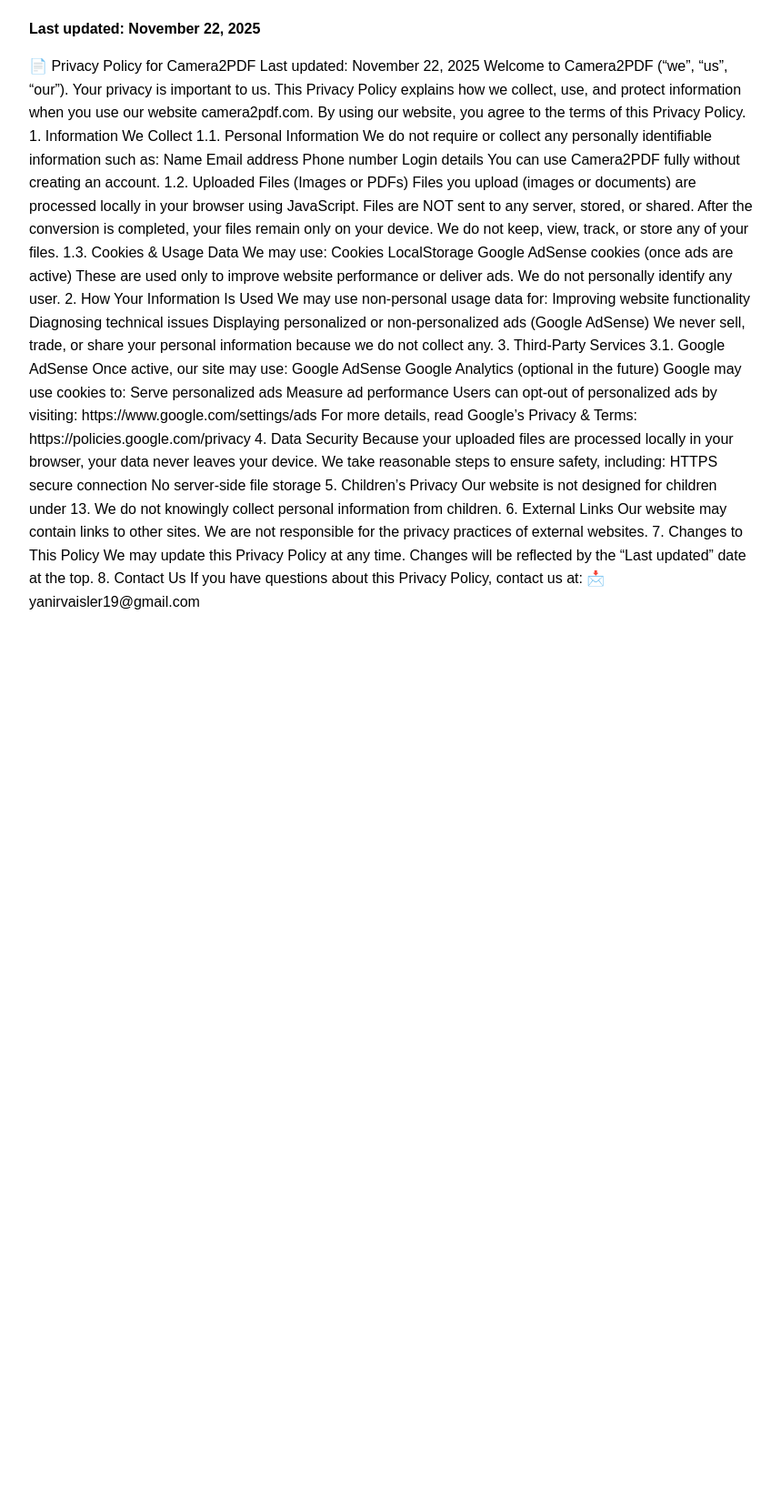
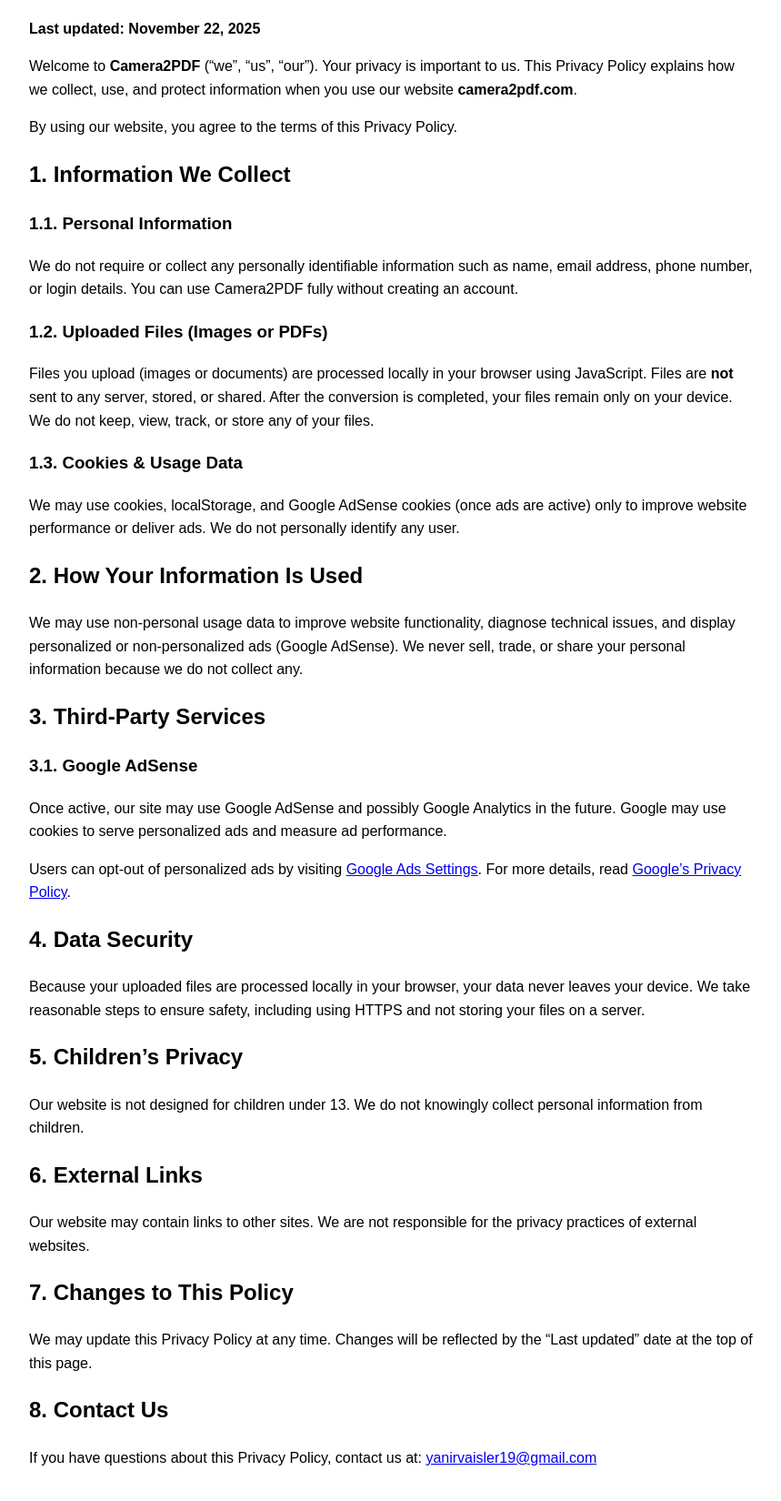
Before and after one commit to Yanir-hub/Photo2PDF, a plain HTML site: page privacy.html in a window 1280 px wide. Shown: the part 94-1744 px from the top of the page at 91% size, without its empty margins (208-1067 px from the left). Before the commit the page ends 808 px from the top, so only its background shows below. Drawn offline with Linux system fonts and the light colour scheme.

Commit message:
Revise privacy policy content and structure
Updated the privacy policy to improve clarity and organization.

```diff
--- a/privacy.html
+++ b/privacy.html
@@ -9,117 +9,42 @@
   <h1>Privacy Policy for Camera2PDF</h1>
   <p><strong>Last updated: November 22, 2025</strong></p>
 
-📄 Privacy Policy for Camera2PDF
+  <p>Welcome to <strong>Camera2PDF</strong> (“we”, “us”, “our”). Your privacy is important to us. This Privacy Policy explains how we collect, use, and protect information when you use our website <strong>camera2pdf.com</strong>.</p>
 
-Last updated: November 22, 2025
+  <p>By using our website, you agree to the terms of this Privacy Policy.</p>
 
-Welcome to Camera2PDF (“we”, “us”, “our”).
-Your privacy is important to us.
-This Privacy Policy explains how we collect, use, and protect information when you use our website camera2pdf.com.
+  <h2>1. Information We Collect</h2>
+  <h3>1.1. Personal Information</h3>
+  <p>We do not require or collect any personally identifiable information such as name, email address, phone number, or login details. You can use Camera2PDF fully without creating an account.</p>
 
-By using our website, you agree to the terms of this Privacy Policy.
+  <h3>1.2. Uploaded Files (Images or PDFs)</h3>
+  <p>Files you upload (images or documents) are processed locally in your browser using JavaScript. Files are <strong>not</strong> sent to any server, stored, or shared. After the conversion is completed, your files remain only on your device. We do not keep, view, track, or store any of your files.</p>
 
-1. Information We Collect
-1.1. Personal Information
+  <h3>1.3. Cookies &amp; Usage Data</h3>
+  <p>We may use cookies, localStorage, and Google AdSense cookies (once ads are active) only to improve website performance or deliver ads. We do not personally identify any user.</p>
 
-We do not require or collect any personally identifiable information such as:
+  <h2>2. How Your Information Is Used</h2>
+  <p>We may use non-personal usage data to improve website functionality, diagnose technical issues, and display personalized or non-personalized ads (Google AdSense). We never sell, trade, or share your personal information because we do not collect any.</p>
 
-Name
+  <h2>3. Third-Party Services</h2>
+  <h3>3.1. Google AdSense</h3>
+  <p>Once active, our site may use Google AdSense and possibly Google Analytics in the future. Google may use cookies to serve personalized ads and measure ad performance.</p>
+  <p>Users can opt-out of personalized ads by visiting <a href="https://www.google.com/settings/ads" target="_blank" rel="noopener noreferrer">Google Ads Settings</a>. For more details, read <a href="https://policies.google.com/privacy" target="_blank" rel="noopener noreferrer">Google’s Privacy Policy</a>.</p>
 
-Email address
+  <h2>4. Data Security</h2>
+  <p>Because your uploaded files are processed locally in your browser, your data never leaves your device. We take reasonable steps to ensure safety, including using HTTPS and not storing your files on a server.</p>
 
-Phone number
+  <h2>5. Children’s Privacy</h2>
+  <p>Our website is not designed for children under 13. We do not knowingly collect personal information from children.</p>
 
-Login details
+  <h2>6. External Links</h2>
+  <p>Our website may contain links to other sites. We are not responsible for the privacy practices of external websites.</p>
 
-You can use Camera2PDF fully without creating an account.
+  <h2>7. Changes to This Policy</h2>
+  <p>We may update this Privacy Policy at any time. Changes will be reflected by the “Last updated” date at the top of this page.</p>
 
-1.2. Uploaded Files (Images or PDFs)
+  <h2>8. Contact Us</h2>
+  <p>If you have questions about this Privacy Policy, contact us at: <a href="mailto:yanirvaisler19@gmail.com">yanirvaisler19@gmail.com</a></p>
+</body>
 
-Files you upload (images or documents) are processed locally in your browser using JavaScript.
-
-Files are NOT sent to any server, stored, or shared.
-
-After the conversion is completed, your files remain only on your device.
-
-We do not keep, view, track, or store any of your files.
-
-1.3. Cookies & Usage Data
-
-We may use:
-
-Cookies
-
-LocalStorage
-
-Google AdSense cookies (once ads are active)
-
-These are used only to improve website performance or deliver ads.
-
-We do not personally identify any user.
-
-2. How Your Information Is Used
-
-We may use non-personal usage data for:
-
-Improving website functionality
-
-Diagnosing technical issues
-
-Displaying personalized or non-personalized ads (Google AdSense)
-
-We never sell, trade, or share your personal information because we do not collect any.
-
-3. Third-Party Services
-3.1. Google AdSense
-
-Once active, our site may use:
-
-Google AdSense
-
-Google Analytics (optional in the future)
-
-Google may use cookies to:
-
-Serve personalized ads
-
-Measure ad performance
-
-Users can opt-out of personalized ads by visiting:
-https://www.google.com/settings/ads
-
-For more details, read Google’s Privacy & Terms:
-https://policies.google.com/privacy
-
-4. Data Security
-
-Because your uploaded files are processed locally in your browser, your data never leaves your device.
-
-We take reasonable steps to ensure safety, including:
-
-HTTPS secure connection
-
-No server-side file storage
-
-5. Children’s Privacy
-
-Our website is not designed for children under 13.
-We do not knowingly collect personal information from children.
-
-6. External Links
-
-Our website may contain links to other sites.
-We are not responsible for the privacy practices of external websites.
-
-7. Changes to This Policy
-
-We may update this Privacy Policy at any time.
-Changes will be reflected by the “Last updated” date at the top.
-
-8. Contact Us
-
-If you have questions about this Privacy Policy, contact us at:
-
-📩 yanirvaisler19@gmail.com
-</body>
 </html>
```
